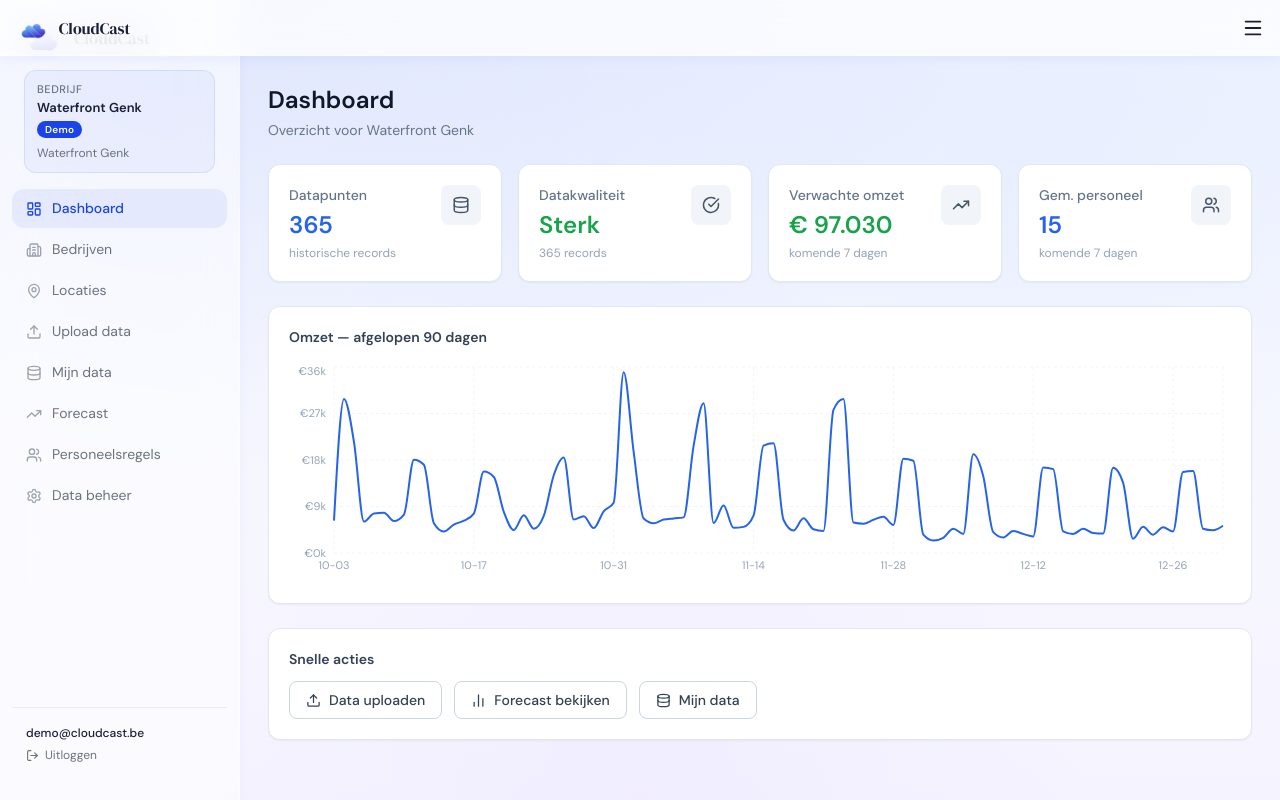
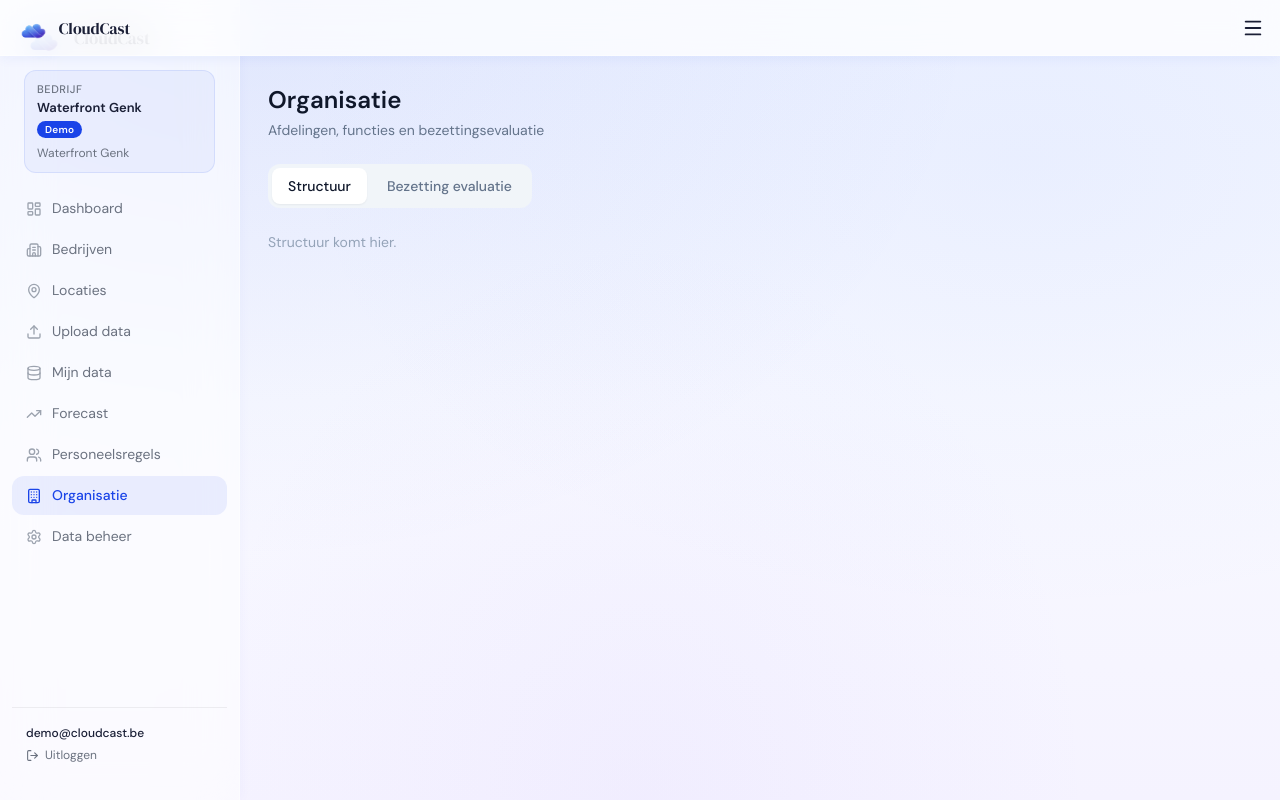
Before and after one commit to cloudcast-analytics/forecastMVP, a React (Vite) app: page /organization in a window 1280 px wide. Before the commit this address led to /dashboard. Built offline with nearby package versions, Linux system fonts and the light colour scheme.

Commit message:
feat: pagina skeleton, route en sidebar voor organisatie

```diff
--- a/src/App.tsx
+++ b/src/App.tsx
@@ -10,6 +10,7 @@ import DataPage from './pages/DataPage'
 import ForecastPage from './pages/ForecastPage'
 import StaffingPage from './pages/StaffingPage'
 import DataManagementPage from './pages/DataManagementPage'
+import OrganizationPage from './pages/OrganizationPage'
 
 function ProtectedRoute({ children }: { children: React.ReactNode }) {
   const { isAuthenticated } = useApp()
@@ -54,6 +55,10 @@ function AppRoutes() {
         path="/settings/data-management"
         element={<ProtectedRoute><DataManagementPage /></ProtectedRoute>}
       />
+      <Route
+        path="/organization"
+        element={<ProtectedRoute><OrganizationPage /></ProtectedRoute>}
+      />
       <Route path="*" element={<Navigate to="/dashboard" replace />} />
     </Routes>
   )
--- a/src/components/layout/Layout.tsx
+++ b/src/components/layout/Layout.tsx
@@ -3,6 +3,7 @@ import { NavLink } from 'react-router-dom'
 import {
   LayoutDashboard,
   Building2,
+  Building,
   MapPin,
   Upload,
   Database,
@@ -19,14 +20,15 @@ interface LayoutProps {
 }
 
 const navItems = [
-  { to: '/dashboard',                label: 'Dashboard', icon: LayoutDashboard },
-  { to: '/companies',                label: 'Bedrijven', icon: Building2 },
-  { to: '/locations',                label: 'Locaties',  icon: MapPin },
-  { to: '/data/upload',              label: 'Upload',    icon: Upload },
-  { to: '/data',                     label: 'Data',      icon: Database },
-  { to: '/forecast',                 label: 'Forecast',  icon: TrendingUp },
-  { to: '/staffing',                 label: 'Personeel', icon: Users },
-  { to: '/settings/data-management', label: 'Beheer',    icon: Settings },
+  { to: '/dashboard',                label: 'Dashboard',   icon: LayoutDashboard },
+  { to: '/companies',                label: 'Bedrijven',   icon: Building2 },
+  { to: '/locations',                label: 'Locaties',    icon: MapPin },
+  { to: '/data/upload',              label: 'Upload',      icon: Upload },
+  { to: '/data',                     label: 'Data',        icon: Database },
+  { to: '/forecast',                 label: 'Forecast',    icon: TrendingUp },
+  { to: '/staffing',                 label: 'Personeel',   icon: Users },
+  { to: '/organization',             label: 'Organisatie', icon: Building },
+  { to: '/settings/data-management', label: 'Beheer',      icon: Settings },
 ]
 
 export default function Layout({ children }: LayoutProps) {
--- a/src/components/layout/Sidebar.tsx
+++ b/src/components/layout/Sidebar.tsx
@@ -2,6 +2,7 @@ import { NavLink, useNavigate } from 'react-router-dom'
 import {
   LayoutDashboard,
   Building2,
+  Building,
   MapPin,
   Upload,
   Database,
@@ -20,6 +21,7 @@ const navItems = [
   { to: '/data',                     label: 'Mijn data',         icon: Database },
   { to: '/forecast',                 label: 'Forecast',          icon: TrendingUp },
   { to: '/staffing',                 label: 'Personeelsregels',  icon: Users },
+  { to: '/organization',             label: 'Organisatie',       icon: Building },
   { to: '/settings/data-management', label: 'Data beheer',       icon: Settings },
 ]
 
--- /dev/null
+++ b/src/pages/OrganizationPage.tsx
@@ -0,0 +1,43 @@
+import { useState } from 'react'
+import Layout from '../components/layout/Layout'
+
+type Tab = 'structuur' | 'bezetting'
+
+export default function OrganizationPage() {
+  const [activeTab, setActiveTab] = useState<Tab>('structuur')
+
+  return (
+    <Layout>
+      <div className="flex items-center justify-between mb-6">
+        <div>
+          <h1 className="text-2xl font-bold text-slate-900">Organisatie</h1>
+          <p className="text-slate-500 text-sm mt-1">Afdelingen, functies en bezettingsevaluatie</p>
+        </div>
+      </div>
+
+      <div className="flex gap-1 mb-6 bg-slate-100 rounded-xl p-1 w-fit">
+        {(['structuur', 'bezetting'] as Tab[]).map(tab => (
+          <button
+            key={tab}
+            onClick={() => setActiveTab(tab)}
+            className={[
+              'px-4 py-2 rounded-lg text-sm font-medium transition-colors',
+              activeTab === tab
+                ? 'bg-white text-slate-900 shadow-sm'
+                : 'text-slate-500 hover:text-slate-700',
+            ].join(' ')}
+          >
+            {tab === 'structuur' ? 'Structuur' : 'Bezetting evaluatie'}
+          </button>
+        ))}
+      </div>
+
+      {activeTab === 'structuur' && (
+        <p className="text-slate-400 text-sm">Structuur komt hier.</p>
+      )}
+      {activeTab === 'bezetting' && (
+        <p className="text-slate-400 text-sm">Bezetting evaluatie komt hier.</p>
+      )}
+    </Layout>
+  )
+}
```
